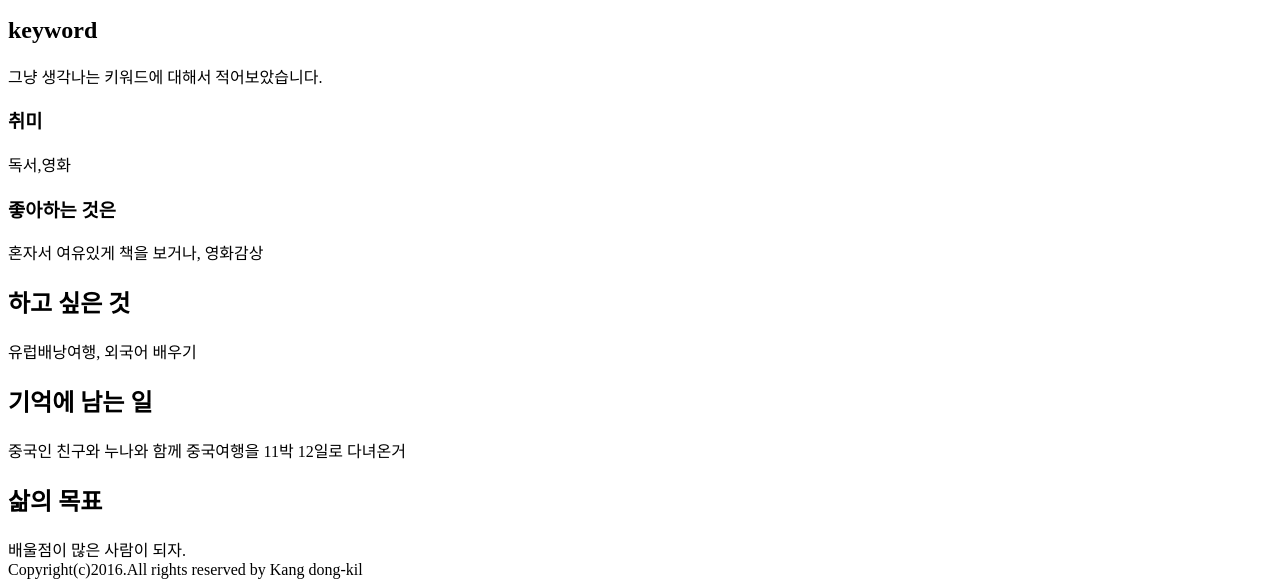
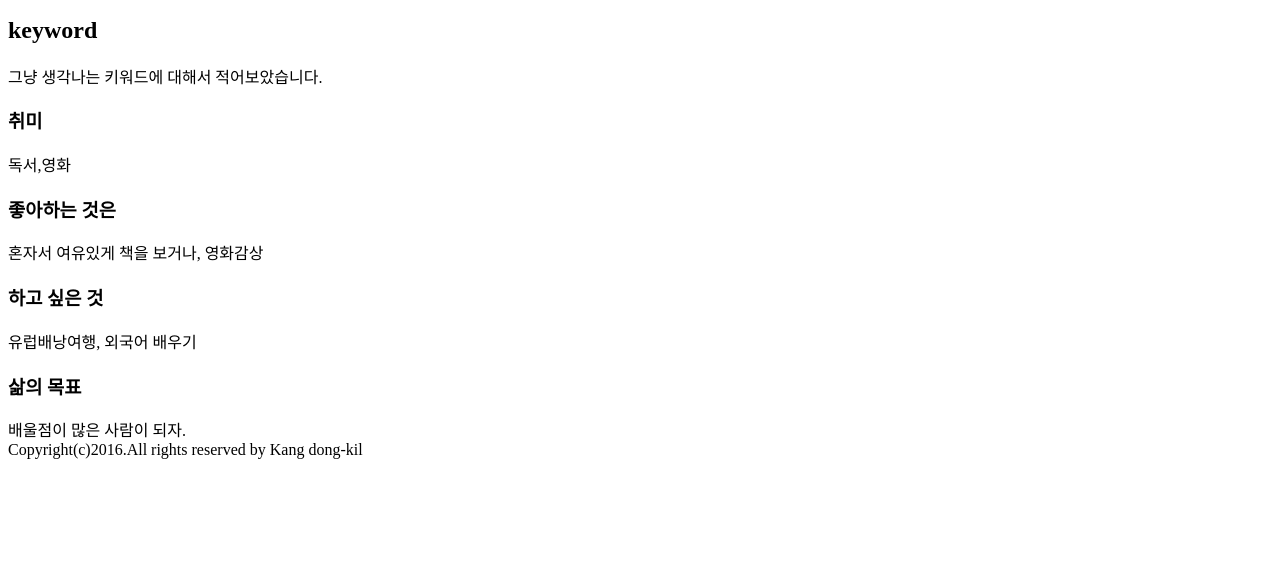
Before and after one commit to kangdongkil/fecamp, a plain HTML site: page index.html in a window 1280 px wide. Shown: the part 219-806 px from the top of the page. Drawn offline with Linux system fonts and the light colour scheme.

Commit message:
가랏!!

```diff
--- a/index.html
+++ b/index.html
@@ -33,20 +33,20 @@
             혼자서 여유있게 책을 보거나, 영화감상
         </section>
         <section>
-            <h2>하고 싶은 것</h2>
+            <h3>하고 싶은 것</h3>
             유럽배낭여행, 외국어 배우기
         </section>
-
         <section>
-            <h2>기억에 남는 일</h2>
-            중국인 친구와 누나와 함께 중국여행을 11박 12일로 다녀온거
-        </section>
-        <section>
-            <h2>삶의 목표</h2>
+            <h3>삶의 목표</h3>
             배울점이 많은 사람이 되자.
         </section>
         </article>
 
-        <footer>Copyright(c)2016.All rights reserved by Kang dong-kil</footer>
+        <footer>
+            Copyright(c)2016.All rights reserved by Kang dong-kil
+            <address>
+
+            </address>
+        </footer>
     </body>
 </html>
```
